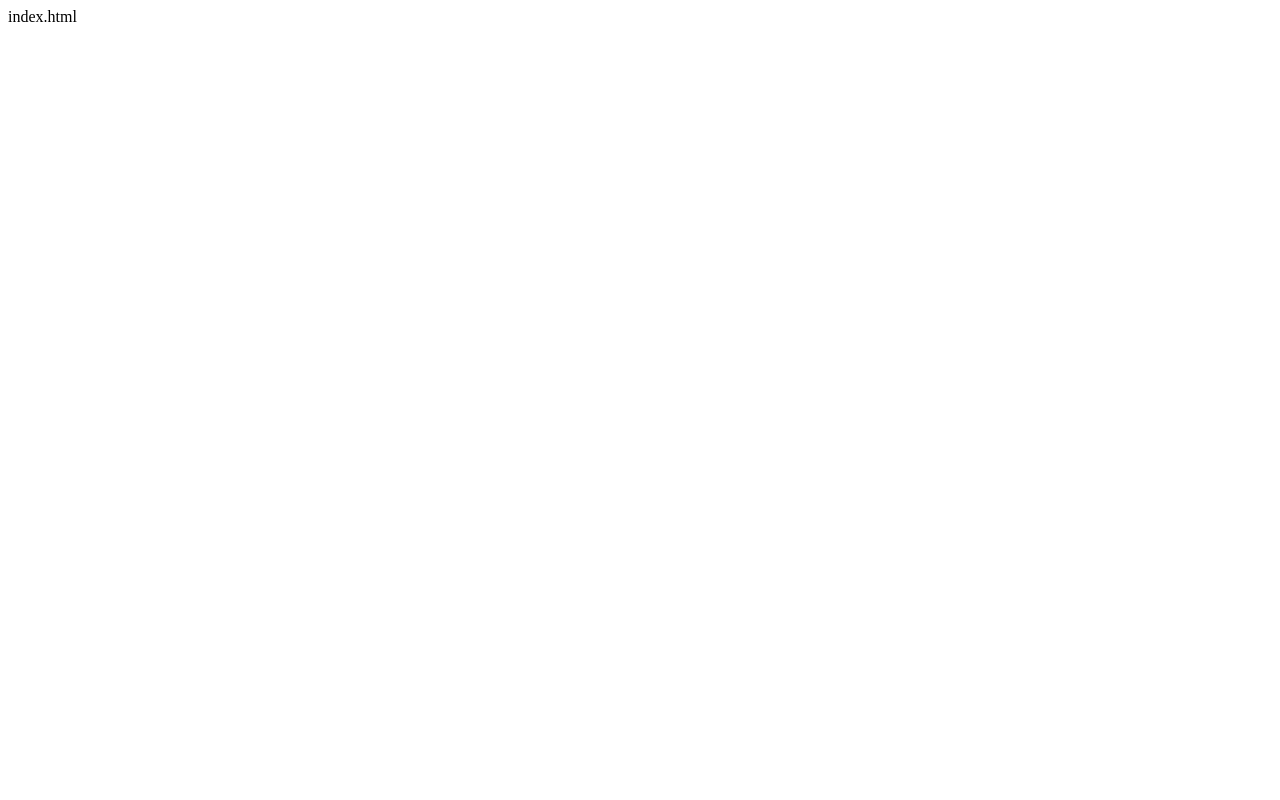
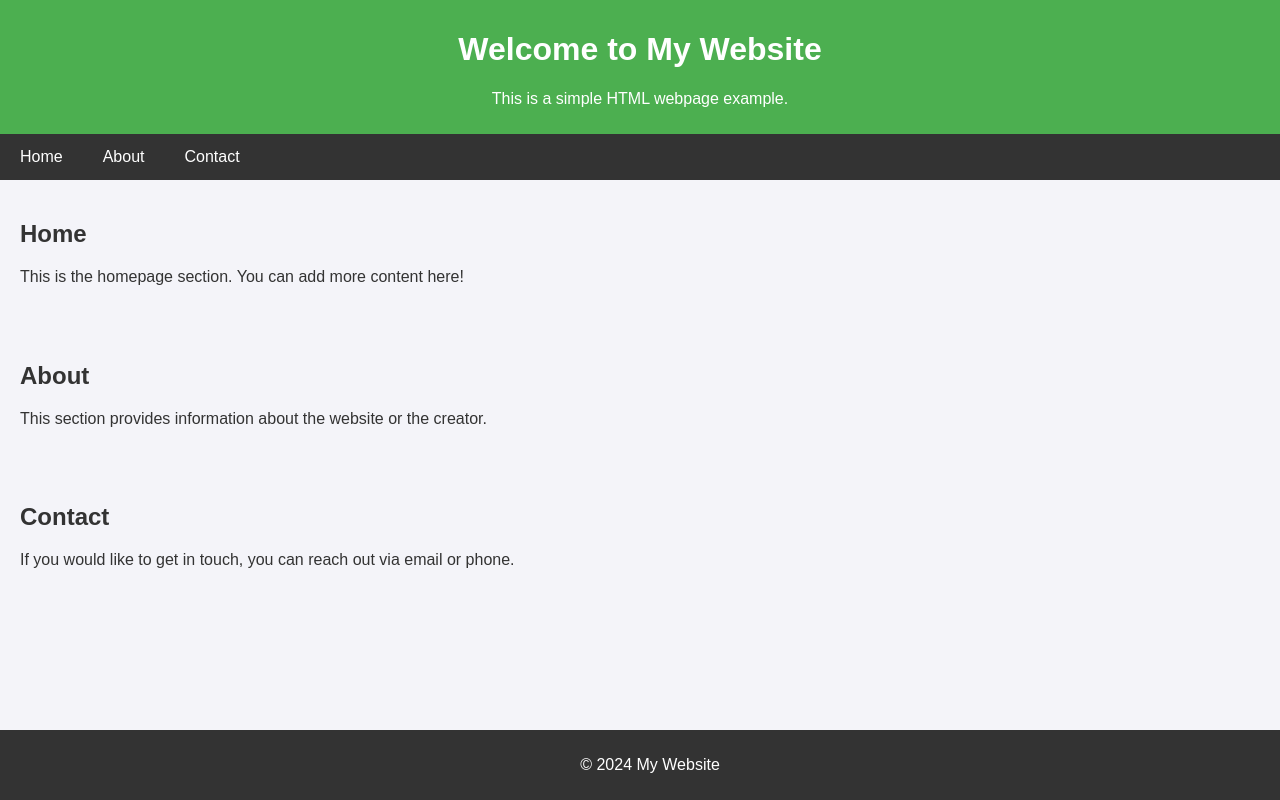
Before and after one commit to Abdulvahafsafir/new, a plain HTML site: page index.html in a window 1280 px wide. Drawn offline with Linux system fonts and the light colour scheme.

Commit message:
index.html

```diff
--- a/index.html
+++ b/index.html
@@ -1 +1,85 @@
-index.html
+<!DOCTYPE html>
+<html lang="en">
+<head>
+    <meta charset="UTF-8">
+    <meta name="viewport" content="width=device-width, initial-scale=1.0">
+    <meta http-equiv="X-UA-Compatible" content="ie=edge">
+    <title>My First Webpage</title>
+    <style>
+        body {
+            font-family: Arial, sans-serif;
+            background-color: #f4f4f9;
+            color: #333;
+            margin: 0;
+            padding: 0;
+        }
+        header {
+            background-color: #4CAF50;
+            color: white;
+            padding: 10px 0;
+            text-align: center;
+        }
+        nav {
+            background-color: #333;
+            overflow: hidden;
+        }
+        nav a {
+            float: left;
+            display: block;
+            color: white;
+            padding: 14px 20px;
+            text-align: center;
+            text-decoration: none;
+        }
+        nav a:hover {
+            background-color: #ddd;
+            color: black;
+        }
+        section {
+            padding: 20px;
+        }
+        footer {
+            background-color: #333;
+            color: white;
+            text-align: center;
+            padding: 10px;
+            position: fixed;
+            bottom: 0;
+            width: 100%;
+        }
+    </style>
+</head>
+<body>
+
+    <header>
+        <h1>Welcome to My Website</h1>
+        <p>This is a simple HTML webpage example.</p>
+    </header>
+
+    <nav>
+        <a href="#home">Home</a>
+        <a href="#about">About</a>
+        <a href="#contact">Contact</a>
+    </nav>
+
+    <section id="home">
+        <h2>Home</h2>
+        <p>This is the homepage section. You can add more content here!</p>
+    </section>
+
+    <section id="about">
+        <h2>About</h2>
+        <p>This section provides information about the website or the creator.</p>
+    </section>
+
+    <section id="contact">
+        <h2>Contact</h2>
+        <p>If you would like to get in touch, you can reach out via email or phone.</p>
+    </section>
+
+    <footer>
+        <p>&copy; 2024 My Website</p>
+    </footer>
+
+</body>
+</html>
```
